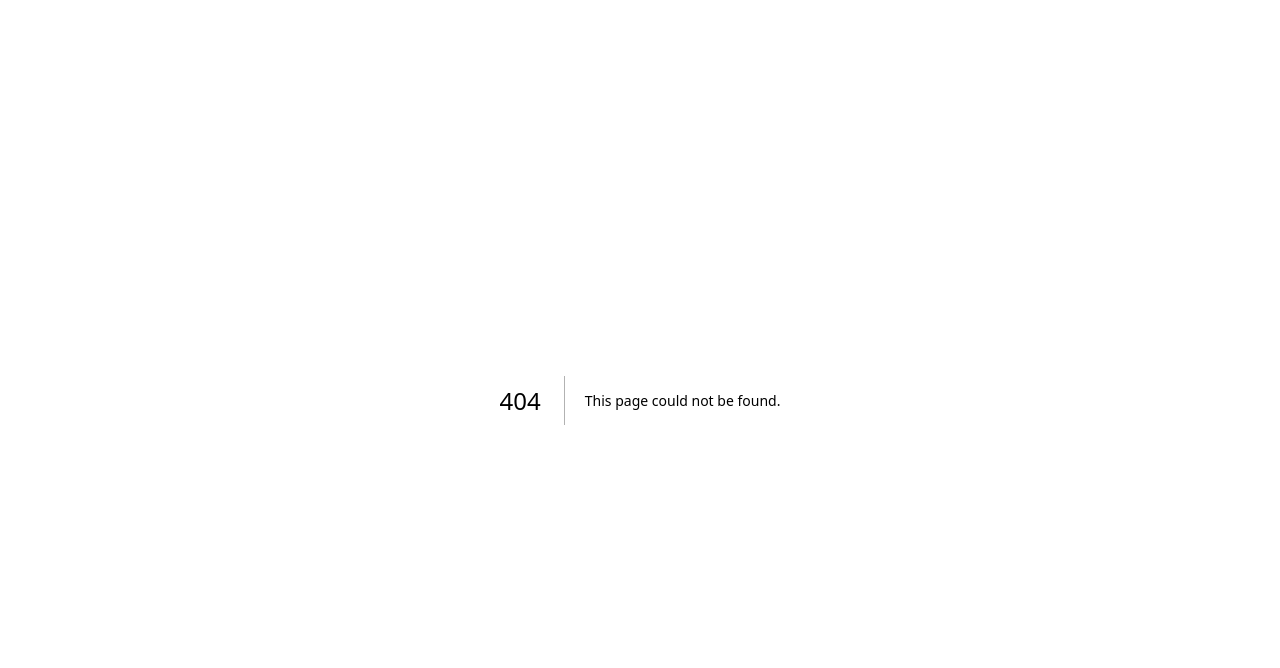
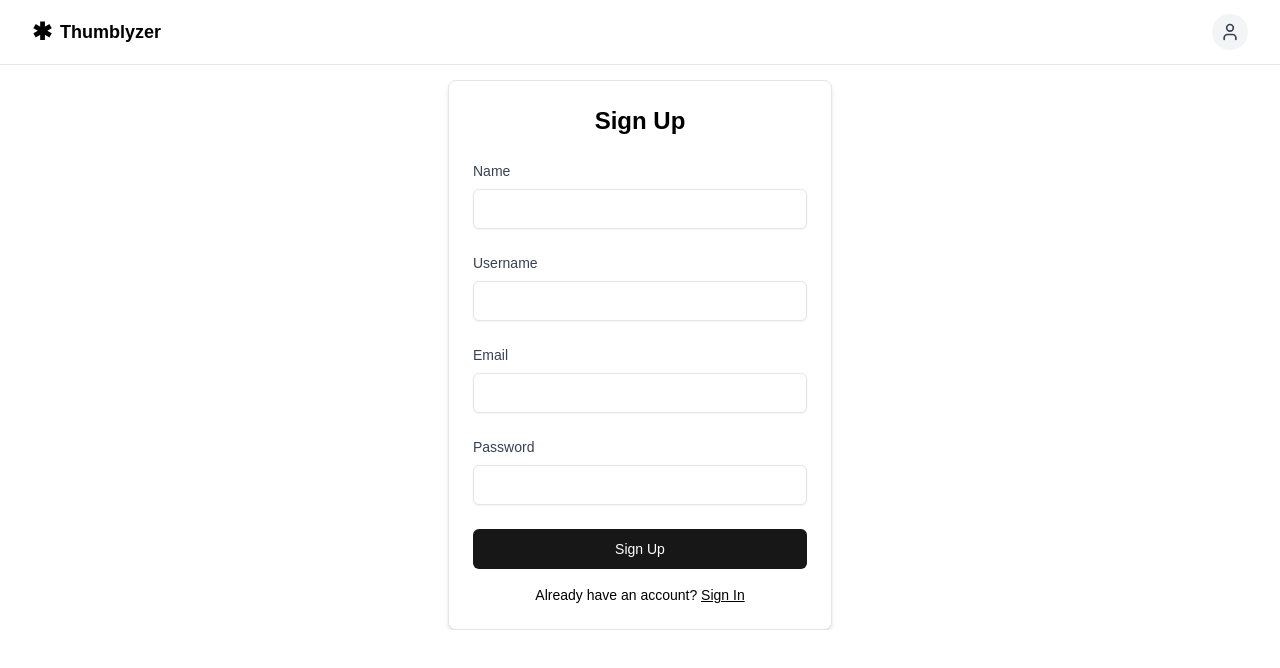
Before and after one commit to parthergk/Thumbnailer, a Next.js app: page /sign-up in a window 1280 px wide. Before the commit this address had no page. Shown: the top 668 px of the page. Built offline with nearby package versions, Linux system fonts and the light colour scheme.

Commit message:
sign-up-desg

```diff
--- /dev/null
+++ b/app/(root)/(auth)/sign-up/page.tsx
@@ -0,0 +1,79 @@
+"use client";
+
+import React, { useState } from "react";
+import { z } from "zod";
+import { useForm, UseFormReturn } from "react-hook-form";
+import { zodResolver } from "@hookform/resolvers/zod";
+import { Form } from "@/components/ui/form";
+import { Button } from "@/components/ui/button";
+import FormFieldCp from "@/components/FormField";
+
+// Define validation schema using Zod
+export const formSchema = z.object({
+  name: z.string().nonempty("Name is required"),
+  username: z.string().nonempty("Username is required"),
+  email: z.string().email("Invalid email address").nonempty("Email is required"),
+  password: z.string().min(6, "Password must be at least 6 characters"),
+});
+
+const Page: React.FC = () => {
+  const [error, setError] = useState<string | null>(null);
+
+  const fieldNames: (keyof z.infer<typeof formSchema>)[] = [
+    "name",
+    "username",
+    "email",
+    "password",
+  ];
+
+  const form = useForm<z.infer<typeof formSchema>>({
+    resolver: zodResolver(formSchema),
+    defaultValues: {
+      name: "",
+      username: "",
+      email: "",
+      password: "",
+    },
+  });
+
+  const onSubmit = async (values: z.infer<typeof formSchema>) => {
+    try {
+      console.log("Form Values:", values);
+      // Perform form submission logic
+    } catch (submissionError) {
+      setError("Failed to submit the form. Please try again.");
+    }
+  };
+
+  return (
+    <div className="mt-16 flex justify-center w-full">
+      <div className="mt-4 w-full max-w-xs md:max-w-sm h-full max-h-min bg-white shadow-md rounded-lg p-6 border">
+        <h2 className="text-black text-2xl font-bold text-center mb-6">Sign Up</h2>
+        <Form {...form}>
+          <form onSubmit={form.handleSubmit(onSubmit)} className="space-y-6">
+            {fieldNames.map((name) => (
+              <FormFieldCp key={name} name={name} form={form} />
+            ))}
+
+            <Button
+              type="submit"
+              disabled={form.formState.isSubmitting}
+              className="w-full text-white font-medium py-2 px-4 rounded-md"
+            >
+              {form.formState.isSubmitting ? "Submitting..." : "Sign Up"}
+            </Button>
+          </form>
+        </Form>
+        {error && <p className="text-red-500 text-sm mt-4">{error}</p>}
+        <div className="text-black text-sm mt-4 text-center">
+          Already have an account?{" "}
+          <span className="inline font-medium cursor-pointer underline">
+            Sign In
+          </span>
+        </div>
+      </div>
+    </div>
+  );
+};
+
+export default Page;
--- /dev/null
+++ b/components/FormField.tsx
@@ -0,0 +1,44 @@
+import React from "react";
+import {
+  FormControl,
+  FormField,
+  FormItem,
+  FormLabel,
+  FormMessage,
+} from "@/components/ui/form";
+import { Input } from "@/components/ui/input";
+import { UseFormReturn } from "react-hook-form";
+
+interface MyComponentProps {
+  name: "name" | "password" | "email" | "username";
+  form: UseFormReturn<{
+    password: string;
+    name: string;
+    email: string;
+    username: string;
+  }>;
+}
+
+const FormFieldCp: React.FC<MyComponentProps> = ({ name, form }) => (
+  <FormField
+    control={form.control}
+    name={name}
+    render={({ field }) => (
+      <FormItem>
+        <FormLabel className="block text-sm font-medium text-gray-700">
+          {name.charAt(0).toUpperCase() + name.slice(1)}
+        </FormLabel>
+        <FormControl>
+          <Input
+            {...field}
+            name={name}
+            className="outline-none mt-1 block w-full rounded-md shadow-sm sm:text-sm"
+          />
+        </FormControl>
+        <FormMessage className="text-red-500 text-sm mt-1" />
+      </FormItem>
+    )}
+  />
+);
+
+export default FormFieldCp;
```
